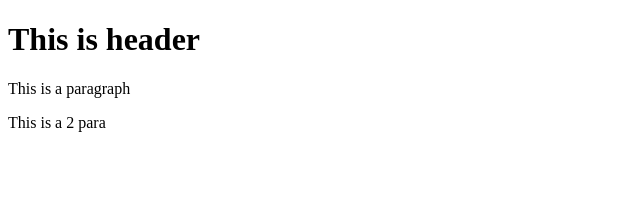
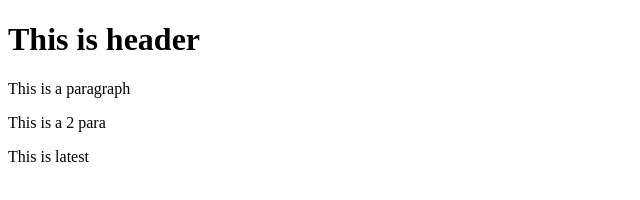
Before and after one commit to Nithish15l/git-test, a website: page index.html in a window 1280 px wide. Shown: the full height of the page, 0-640 px from the left. Drawn offline with Linux system fonts and the light colour scheme.

Commit message:
fourth commit

```diff
--- a/index.html
+++ b/index.html
@@ -7,5 +7,6 @@
         <h1>This is header</h1>
         <p>This is a paragraph</p>
         <p>This is a 2 para</p>
+        <p>This is latest</p>
     </body>
 </html>
```
Also changed, not shown: package.json (added, +24 -0 lines), 1 other file.
